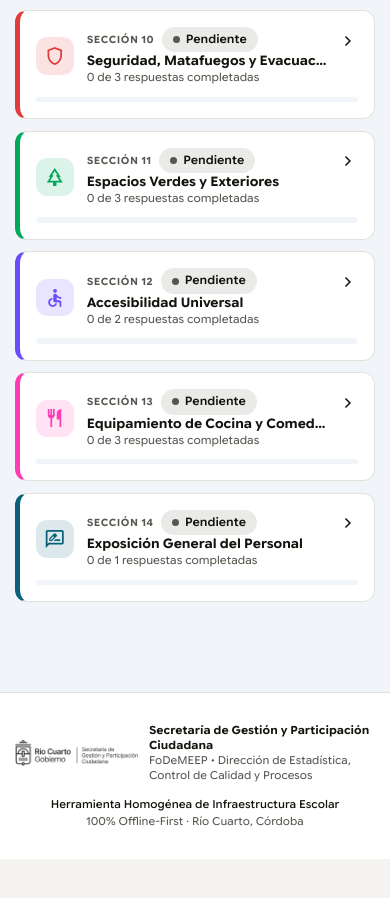
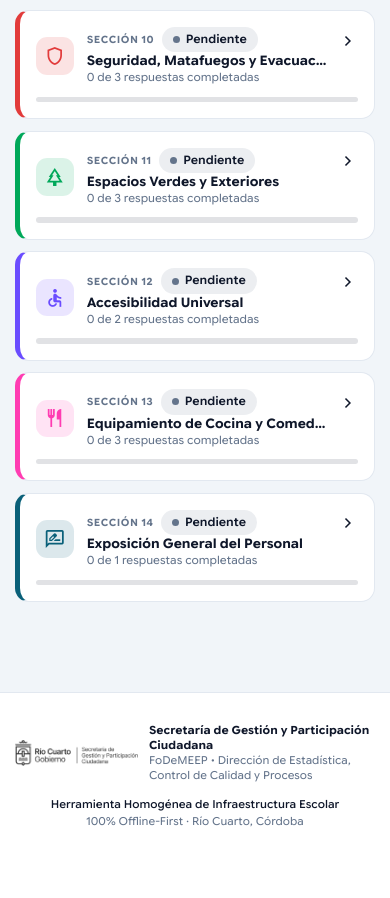
Before and after one commit to Direccion-de-Estadistica-Rio-Cuarto/FoDeMEEP-RCU, a React (Vite) app: page / in a window 390 px wide. Shown: the part 1349-2247 px from the top of the page. Before the commit the page ends 2208 px from the top, so only its background shows below. Built offline with nearby package versions, Linux system fonts and the light colour scheme; a web font is replaced by a local one.

Commit message:
style: optimizar modo oscuro para iPhone (OLED, safe areas y contraste visual)

```diff
--- a/index.html
+++ b/index.html
@@ -4,7 +4,8 @@
     <meta charset="UTF-8" />
     <link rel="icon" type="image/svg+xml" href="/vite.svg" />
     <meta name="viewport" content="width=device-width, initial-scale=1.0, maximum-scale=1.0, user-scalable=no, viewport-fit=cover" />
-    <meta name="theme-color" content="#009de0" />
+    <meta name="theme-color" content="#009de0" media="(prefers-color-scheme: light)" />
+    <meta name="theme-color" content="#0b0f17" media="(prefers-color-scheme: dark)" />
     <meta name="apple-mobile-web-app-capable" content="yes" />
     <meta name="apple-mobile-web-app-status-bar-style" content="black-translucent" />
     <meta name="apple-mobile-web-app-title" content="FoDeMEEP Río IV" />
@@ -20,16 +21,21 @@
     <link rel="preload" href="%BASE_URL%assets/fonts/google-sans-flex.woff2" as="font" type="font/woff2" crossorigin>
     <link rel="preload" href="%BASE_URL%assets/fonts/material-symbols-outlined.woff2" as="font" type="font/woff2" crossorigin>
 
-
-
-
-    <!-- Aplica el tema guardado antes de pintar para evitar titileo -->
+    <!-- Aplica el tema guardado antes de pintar para evitar titileo en iPhone/Safari -->
     <script>
       (function () {
         try {
           var t = localStorage.getItem('tablero-tema');
+          if (!t && window.matchMedia && window.matchMedia('(prefers-color-scheme: dark)').matches) {
+            t = 'oscuro';
+          }
           if (t === 'claro' || t === 'oscuro') {
             document.documentElement.setAttribute('data-tema', t);
+            if (t === 'oscuro') {
+              document.documentElement.classList.add('dark');
+            } else {
+              document.documentElement.classList.remove('dark');
+            }
           }
         } catch (e) {}
       })();
--- a/src/App.tsx
+++ b/src/App.tsx
@@ -148,7 +148,13 @@ export function App() {
   };
 
   return (
-    <div className="min-h-screen bg-slate-100 flex flex-col font-sans select-none antialiased">
+    <div
+      className="min-h-screen flex flex-col font-sans select-none antialiased transition-colors duration-150"
+      style={{
+        backgroundColor: 'var(--fondo)',
+        color: 'var(--texto)',
+      }}
+    >
       {/* Cabecera Móvil Fija */}
       <HeaderMovil
         escuela={escuelaActual}
@@ -222,6 +228,7 @@ export function App() {
         style={{
           backgroundColor: 'var(--superficie)',
           borderColor: 'var(--borde)',
+          paddingBottom: 'calc(5rem + env(safe-area-inset-bottom, 0px))',
         }}
       >
         <div className="max-w-4xl mx-auto px-4 flex flex-col sm:flex-row items-center justify-between gap-4 text-xs" style={{ color: 'var(--texto-suave)' }}>
--- a/src/components/MenuSecciones.tsx
+++ b/src/components/MenuSecciones.tsx
@@ -131,7 +131,10 @@ export const MenuSecciones: React.FC<MenuSeccionesProps> = ({
             <div className="valor">{avanceGlobal}%</div>
           </div>
           <div className="detalle mt-1">
-            <div className="w-full bg-slate-200 dark:bg-slate-800 rounded-full h-1.5 overflow-hidden mb-1">
+            <div
+              className="w-full rounded-full h-1.5 overflow-hidden mb-1"
+              style={{ backgroundColor: 'color-mix(in srgb, var(--texto) 12%, transparent)' }}
+            >
               <div
                 className="h-1.5 rounded-full transition-all duration-300"
                 style={{
@@ -163,7 +166,7 @@ export const MenuSecciones: React.FC<MenuSeccionesProps> = ({
             <div
               key={sec.id}
               onClick={() => onSeleccionarSeccion(sec.id)}
-              className="panel hover:shadow-md transition-all cursor-pointer border border-transparent hover:border-sky-300 group"
+              className="panel hover:shadow-md transition-all cursor-pointer hover:border-sky-400 group"
               style={{
                 borderLeftWidth: '5px',
                 borderLeftColor: colorSerie,
@@ -211,7 +214,10 @@ export const MenuSecciones: React.FC<MenuSeccionesProps> = ({
               </div>
 
               {/* Barra fina de avance por sección */}
-              <div className="w-full bg-slate-100 dark:bg-slate-800 rounded-full h-1.5 mt-3 overflow-hidden">
+              <div
+                className="w-full rounded-full h-1.5 mt-3 overflow-hidden"
+                style={{ backgroundColor: 'color-mix(in srgb, var(--texto) 12%, transparent)' }}
+              >
                 <div
                   className="h-1.5 rounded-full transition-all duration-300"
                   style={{
@@ -233,11 +239,11 @@ export const MenuSecciones: React.FC<MenuSeccionesProps> = ({
         })}
       </div>
 
-      {/* 4. Botón Flotante Inferior de Auditoría (Limpio, sin textos repetidos) */}
+      {/* 4. Botón Flotante Inferior de Auditoría (Limpio, con soporte Safe Area iPhone) */}
       <div
         className="fixed bottom-0 left-0 right-0 p-3.5 border-t z-30 shadow-lg backdrop-blur-md"
         style={{
-          backgroundColor: 'color-mix(in srgb, var(--superficie) 92%, transparent)',
+          backgroundColor: 'color-mix(in srgb, var(--fondo) 88%, transparent)',
           borderColor: 'var(--borde)',
           paddingBottom: 'max(1rem, env(safe-area-inset-bottom, 1rem))',
         }}
--- a/src/index.css
+++ b/src/index.css
@@ -1,6 +1,8 @@
 @import url('https://fonts.googleapis.com/css2?family=Google+Sans+Flex:opsz,wght@6..144,100..1000&display=swap');
 @import url('https://fonts.googleapis.com/css2?family=Material+Symbols+Outlined:opsz,wght,FILL,GRAD@20..48,100..700,0..1,-50..200');
 @import "tailwindcss";
+
+@custom-variant dark (&:where([data-tema="oscuro"], [data-tema="oscuro"] *, .dark, .dark *));
 
 @theme {
   --font-sans: 'Google Sans Flex', -apple-system, BlinkMacSystemFont, "Segoe UI", Roboto, sans-serif;
@@ -52,22 +54,24 @@
 
 /* ==========================================================================
    TOKENS DE DISEÑO OFICIALES - DIRECCIÓN DE ESTADÍSTICA RÍO CUARTO
+   Optimizado para iOS / iPhone (Pantallas OLED y Safe Areas)
    ========================================================================== */
 
 :root {
   color-scheme: light;
 
-  /* Superficies y texto */
-  --fondo: #f4f3f0;
-  --superficie: #ffffff;
-  --borde: #e2e1dc;
-  --texto: #14140f;
-  --texto-suave: #57564f;
+  /* Superficies y texto en Modo Claro */
+  --fondo: #f1f5f9;          /* Suave gris-azulado moderno */
+  --superficie: #ffffff;      /* Tarjeta blanca pura */
+  --superficie-hover: #f8fafc;
+  --borde: #e2e8f0;          /* Borde sutil y limpio */
+  --texto: #0f172a;          /* Texto de alto contraste */
+  --texto-suave: #64748b;    /* Subtítulos legibles */
 
   /* Colores de marca municipal */
   --marca: #009de0;          /* Celeste institucional Río Cuarto */
   --marca-texto: #ffffff;    /* Texto sobre marca */
-  --marca-enlace: #007eb3;   /* Celeste de alto contraste para enlaces y texto */
+  --marca-enlace: #007eb3;   /* Celeste de alto contraste para enlaces */
 
   /* Colores de serie oficiales (para secciones y categorías) */
   --serie-1: #009de0;   /* celeste */
@@ -80,64 +84,75 @@
   --serie-8: #e23b3b;   /* rojo */
 
   /* Estados semaforizados */
-  --ok: #008300;
-  --alerta: #eda100;
-  --grave: #d14342;
+  --ok: #16a34a;
+  --alerta: #d97706;
+  --grave: #dc2626;
 
   --fuente: 'Google Sans Flex', 'Google Sans', system-ui, -apple-system, sans-serif;
-  --radio: 12px;
-
+  --radio: 14px;
   --radio-sm: 8px;
-  --radio-lg: 16px;
+  --radio-lg: 18px;
   --espacio: 16px;
   --ancho-max: 1120px;
 }
 
-/* Modo oscuro automático o manual */
+/* Modo oscuro iOS / iPhone (OLED True Dark & High Contrast) */
+:root[data-tema="oscuro"],
+.dark,
+[data-tema="oscuro"] {
+  color-scheme: dark;
+  --fondo: #0b0f17;          /* Fondo OLED profundo, ultra limpio */
+  --superficie: #141b26;      /* Tarjetas elevadas con contraste visual perfecto */
+  --superficie-hover: #1c2536;
+  --borde: rgba(255, 255, 255, 0.1); /* Borde nítido sutil estilo iOS */
+  --texto: #f8fafc;          /* Blanco de máxima legibilidad */
+  --texto-suave: #94a3b8;    /* Gris medio para metadatos */
+
+  --marca: #0284c7;          /* Celeste institucional Río Cuarto en modo oscuro */
+  --marca-texto: #ffffff;
+  --marca-enlace: #38bdf8;
+
+  --serie-1: #38bdf8;
+  --serie-2: #fb923c;
+  --serie-3: #34d399;
+  --serie-4: #f472b6;
+  --serie-5: #a78bfa;
+  --serie-6: #facc15;
+  --serie-7: #38bdf8;
+  --serie-8: #f87171;
+
+  --ok: #22c55e;
+  --alerta: #f59e0b;
+  --grave: #ef4444;
+}
+
 @media (prefers-color-scheme: dark) {
   :root:not([data-tema="claro"]) {
     color-scheme: dark;
-    --fondo: #121211;
-    --superficie: #1b1b19;
-    --borde: #37372f;
-    --texto: #f6f6f2;
-    --texto-suave: #b9b8ad;
+    --fondo: #0b0f17;
+    --superficie: #141b26;
+    --superficie-hover: #1c2536;
+    --borde: rgba(255, 255, 255, 0.1);
+    --texto: #f8fafc;
+    --texto-suave: #94a3b8;
 
-    --marca: #0a86bd;
+    --marca: #0284c7;
     --marca-texto: #ffffff;
-    --marca-enlace: #148bc0;
+    --marca-enlace: #38bdf8;
 
-    --serie-1: #35b4ea;
-    --serie-2: #ff8f4d;
-    --serie-3: #1fc47c;
-    --serie-4: #ff63c4;
-    --serie-5: #9585ff;
-    --serie-6: #ffca3a;
-    --serie-7: #4fa6bf;
-    --serie-8: #ef6a6a;
+    --serie-1: #38bdf8;
+    --serie-2: #fb923c;
+    --serie-3: #34d399;
+    --serie-4: #f472b6;
+    --serie-5: #a78bfa;
+    --serie-6: #facc15;
+    --serie-7: #38bdf8;
+    --serie-8: #f87171;
+
+    --ok: #22c55e;
+    --alerta: #f59e0b;
+    --grave: #ef4444;
   }
-}
-
-:root[data-tema="oscuro"] {
-  color-scheme: dark;
-  --fondo: #121211;
-  --superficie: #1b1b19;
-  --borde: #37372f;
-  --texto: #f6f6f2;
-  --texto-suave: #b9b8ad;
-
-  --marca: #0a86bd;
-  --marca-texto: #ffffff;
-  --marca-enlace: #148bc0;
-
-  --serie-1: #35b4ea;
-  --serie-2: #ff8f4d;
-  --serie-3: #1fc47c;
-  --serie-4: #ff63c4;
-  --serie-5: #9585ff;
-  --serie-6: #ffca3a;
-  --serie-7: #4fa6bf;
-  --serie-8: #ef6a6a;
 }
 
 /* ==========================================================================
--- a/src/services/useTema.ts
+++ b/src/services/useTema.ts
@@ -20,6 +20,18 @@ export function useTema() {
 
   useEffect(() => {
     document.documentElement.setAttribute('data-tema', tema);
+    if (tema === 'oscuro') {
+      document.documentElement.classList.add('dark');
+    } else {
+      document.documentElement.classList.remove('dark');
+    }
+
+    // Actualizar barra de estado en iPhone Safari (iOS theme-color)
+    const metaTheme = document.querySelector('meta[name="theme-color"]');
+    if (metaTheme) {
+      metaTheme.setAttribute('content', tema === 'oscuro' ? '#0b0f17' : '#009de0');
+    }
+
     try {
       localStorage.setItem(CLAVE_STORAGE, tema);
     } catch (e) {
```
